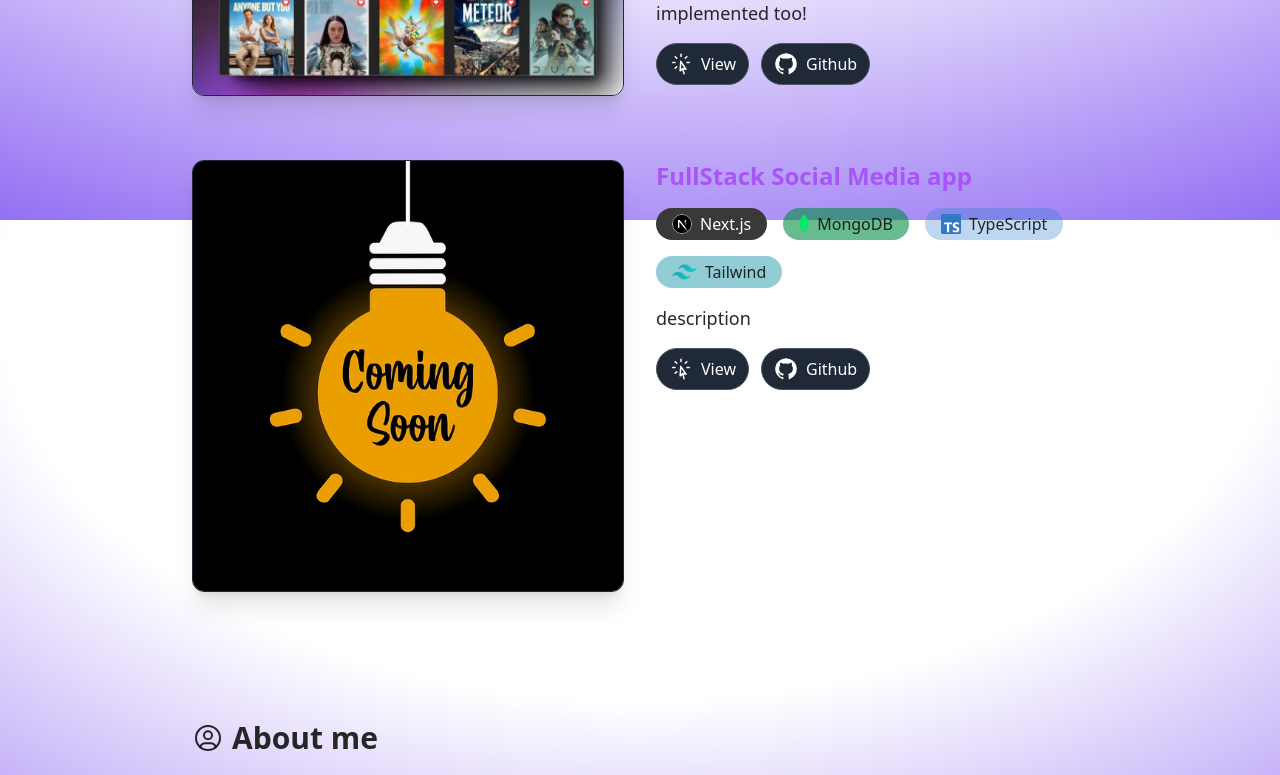
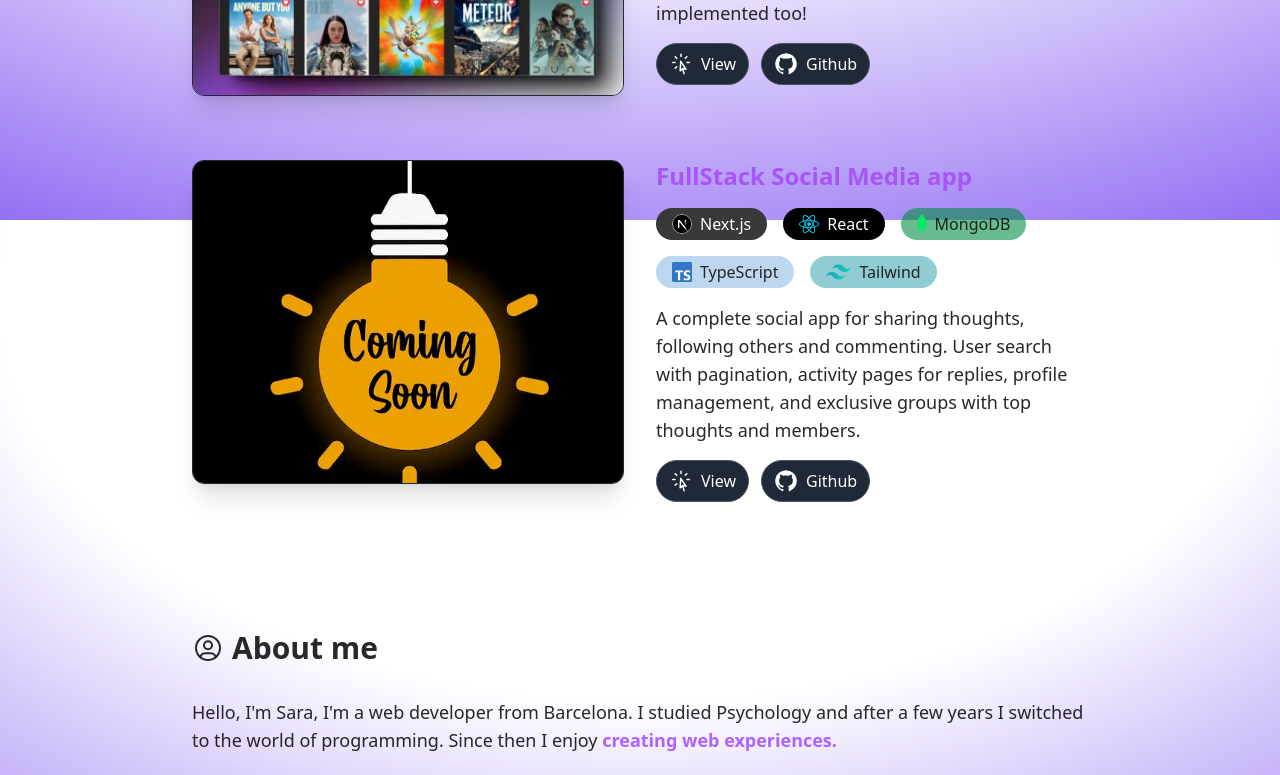
Before and after one commit to SaraCarreras/Portfolio, a React (Vite) app: page / in a window 1280 px wide. Shown: the part 1380-2155 px from the top of the page. Built offline with nearby package versions, Linux system fonts and the light colour scheme.

Commit message:
added next projects info

```diff
--- a/src/components/ProjectsSection/ProjectItem.tsx
+++ b/src/components/ProjectsSection/ProjectItem.tsx
@@ -16,7 +16,7 @@ export function ProjectItem({
         <div className="relative flex flex-col items-center col-span-6 row-span-5 gap-8 transition duration-500 ease-in-out transform shadow-xl overflow-clip rounded-xl sm:rounded-xl md:hover:-translate-y-1 md:hover:shadow-2xl lg:border lg:border-gray-800 lg:hover:border-gray-700 lg:hover:bg-gray-800/50">
           <img
             alt="project's screenshot"
-            className="object-cover object-top max-w-xl w-full transition duration-500 sm:h-full md:scale-110 md:hover:scale-105"
+            className="object-cover object-top max-w-xl w-full transition duration-500 aspect-[4/3] sm:h-full md:scale-110 md:hover:scale-105"
             loading="lazy"
             src={image}
           />
--- a/src/components/ProjectsSection/ProjectsData.ts
+++ b/src/components/ProjectsSection/ProjectsData.ts
@@ -1,6 +1,6 @@
 import { iProjectItem } from "@/types/types";
 import cornerFilms from "@/assets/cornerFilms.webp";
-import comingSoon from "@/assets/comingSoon.webp";
+import comingSoon from "@/assets/coming-soon.webp";
 import { SvgReact } from "@/icons/techStack/SvgReact";
 import { SvgRedux } from "@/icons/techStack/SvgRedux";
 import { SvgSass } from "@/icons/techStack/SvgSass";
@@ -72,11 +72,18 @@ export const PROJECTS_DATA: iProjectItem[] = [
   },
   {
     title: "FullStack Social Media app",
-    description: "description",
-    preview: "preview2",
-    github: "githubLink2",
+    description:
+      "A complete social app for sharing thoughts, following others and commenting. User search with pagination, activity pages for replies, profile management, and exclusive groups with top thoughts and members.",
+    preview: "#",
+    github: "#",
     image: `${comingSoon}`,
-    technology: [TAGS.NEXTJS, TAGS.MONGODB, TAGS.TYPESCRIPT, TAGS.TAILWIND],
+    technology: [
+      TAGS.NEXTJS,
+      TAGS.REACT,
+      TAGS.MONGODB,
+      TAGS.TYPESCRIPT,
+      TAGS.TAILWIND,
+    ],
   },
 ];
 //https://www.youtube.com/watch?v=O5cmLDVTgAs&t=12652s
```
Also changed, not shown: src/assets/coming-soon.webp (added).
